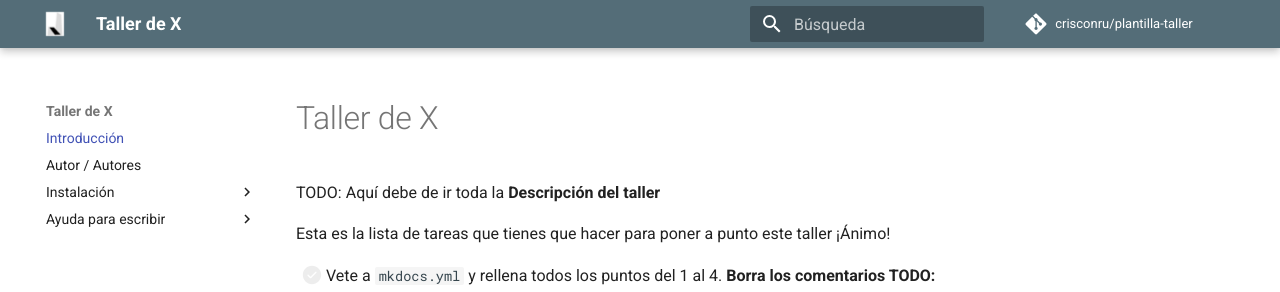
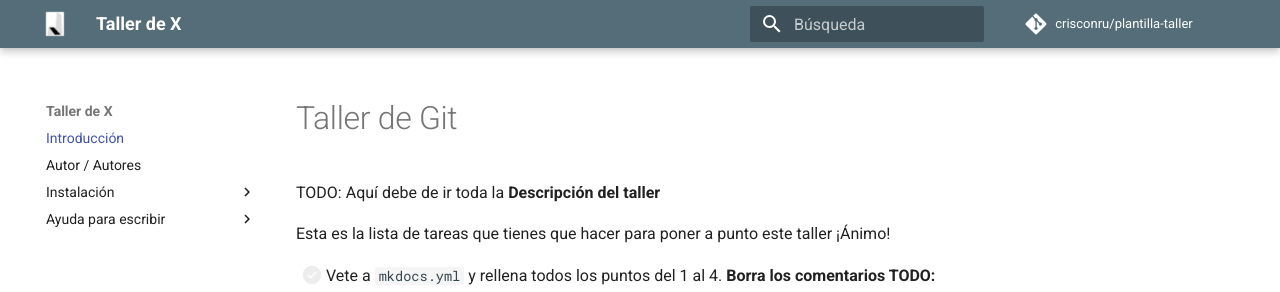
Before and after one commit to LaJaqueria/aprender-git, an MkDocs documentation site: the page built from docs/index.md, in a window 1280 px wide and 1003 px high. Shown: the top 292 px of the window. Built offline with MkDocs 1.6.1 and Material for MkDocs 9.7.7, drawn with Linux system fonts in a browser that asks for light colours; comment, search, counter and statistics services are not loaded.

Commit message:
cambiado título

```diff
--- a/docs/index.md
+++ b/docs/index.md
@@ -1,4 +1,4 @@
-# Taller de X
+# Taller de Git
 
 TODO: Aquí debe de ir toda la **Descripción del taller**
 
```
